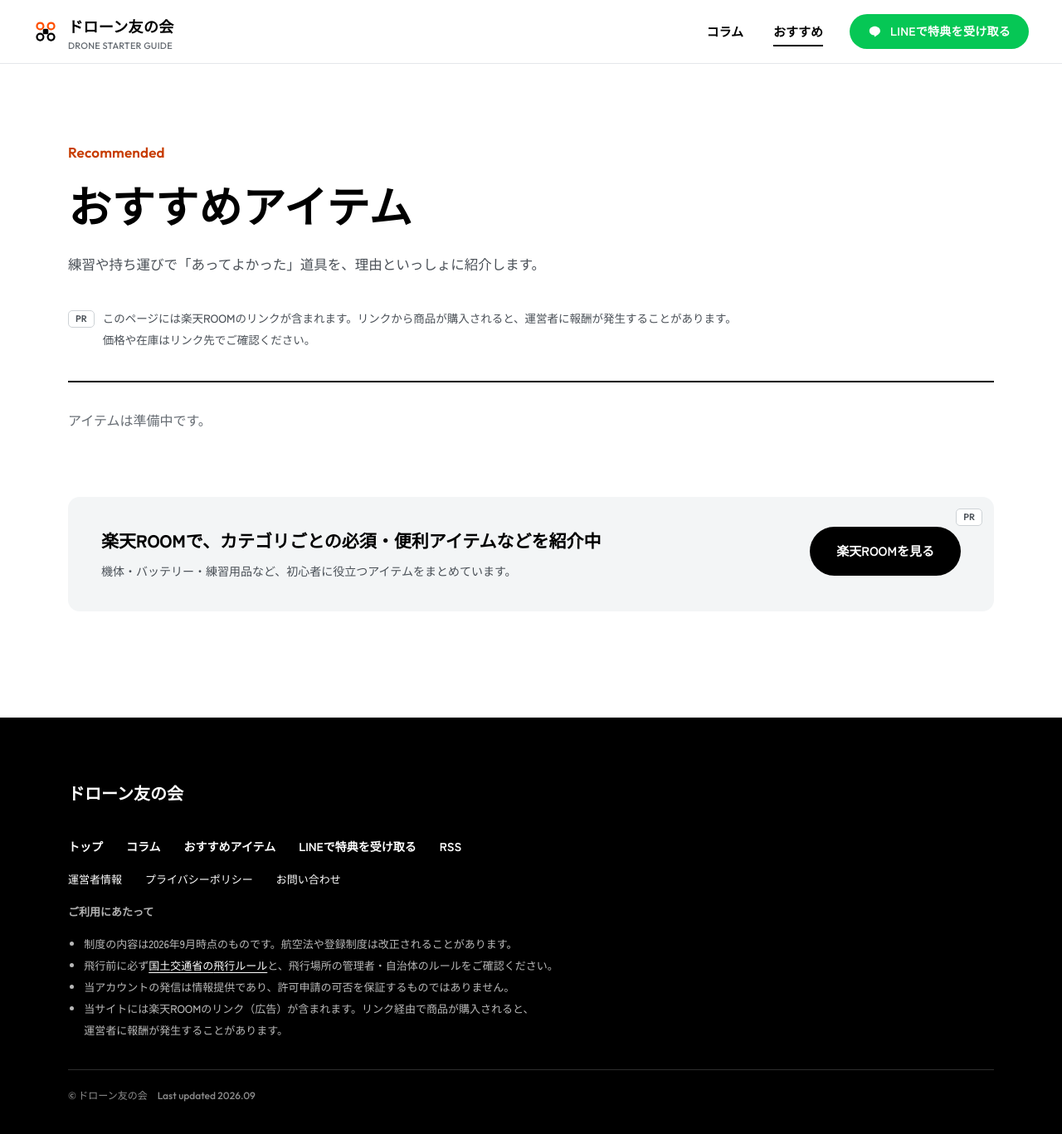
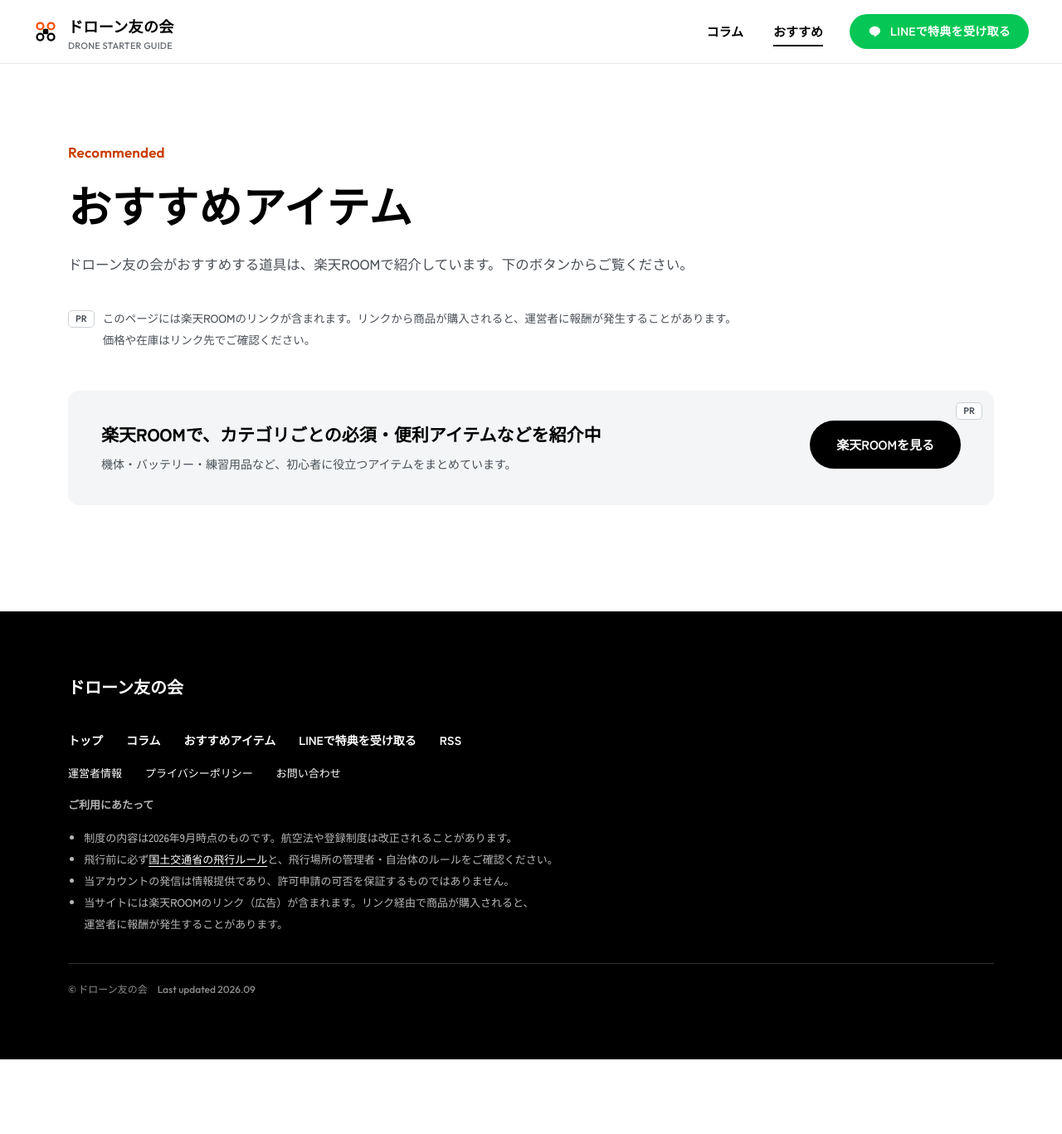
Before and after one commit to KoheiMizoguchi/drone-tomonokai, a Jekyll site: the page built from items/index.html, in a window 1280 px wide and 1400 px high. Shown: the top 1367 px of the window at 83% size. Built offline with Jekyll 4.4.1, drawn with Linux system fonts in a browser that asks for light colours.

Commit message:
おすすめアイテムページを楽天ROOMへの誘導中心にし、運営者情報に保有資格を追加
Co-Authored-By: Claude Opus 5.5 <noreply@anthropic.com>

```diff
--- a/assets/css/room.css
+++ b/assets/css/room.css
@@ -39,7 +39,8 @@
 
 /* ---- おすすめページ ---- */
 .room-group-h{font-size:clamp(20px,2.6vw,24px);margin:64px 0 20px;padding-top:22px;border-top:2px solid #000}
-.room-group-h:first-of-type{margin-top:0}
+.room-pick-h{font-size:clamp(24px,3vw,30px);margin:88px 0 8px}
+.room-pick-h+.room-group-h{margin-top:24px}
 .room-grid{display:grid;grid-template-columns:repeat(2,1fr);gap:20px}
 @media (max-width:900px){.room-grid{grid-template-columns:1fr}}
 .col-related{margin-top:56px}
--- a/items/index.html
+++ b/items/index.html
@@ -8,7 +8,7 @@ description: ドローン友の会がおすすめする、ドローン初心者
     <div class="sec-head">
       <span class="tag">Recommended</span>
       <h1 class="col-index-h">おすすめアイテム</h1>
-      <p>練習や<wbr>持ち運びで<wbr>「あってよかった」<wbr>道具を、<wbr>理由と<wbr>いっしょに<wbr>紹介します。</p>
+      <p>ドローン友の会が<wbr>おすすめする<wbr>道具は、<wbr>楽天ROOMで<wbr>紹介しています。<wbr>下の<wbr>ボタンから<wbr>ご覧ください。</p>
     </div>
 
     <p class="pr-note">
@@ -16,20 +16,20 @@ description: ドローン友の会がおすすめする、ドローン初心者
       このページには<wbr>楽天ROOMの<wbr>リンクが<wbr>含まれます。<wbr>リンクから<wbr>商品が<wbr>購入されると、<wbr>運営者に<wbr>報酬が<wbr>発生することが<wbr>あります。<wbr>価格や<wbr>在庫は<wbr>リンク先で<wbr>ご確認ください。
     </p>
 
+    {% include room-banner.html %}
+
     {%- if site.data.room_items and site.data.room_items.size > 0 %}
+    <h2 class="room-pick-h">ピックアップ</h2>
     {%- assign groups = site.data.room_items | group_by: "category" %}
     {%- for g in groups %}
-    <h2 class="room-group-h">{% if g.name != "" %}{{ g.name }}{% else %}そのほか{% endif %}</h2>
+    <h3 class="room-group-h">{% if g.name != "" %}{{ g.name }}{% else %}そのほか{% endif %}</h3>
     <div class="room-grid">
       {%- for it in g.items %}
       {% include room-item.html id=it.id %}
       {%- endfor %}
     </div>
     {%- endfor %}
-    {%- else %}
-    <p class="col-empty">アイテムは準備中です。</p>
+    <div class="col-more"><a class="btn-ghost" href="{{ site.rakuten_room_url }}" target="_blank" rel="sponsored noopener" data-room="profile-bottom">楽天ROOMで<wbr>ほかの<wbr>アイテムを<wbr>見る</a></div>
     {%- endif %}
-
-    {% include room-banner.html %}
   </div>
 </section>
```
Also changed, not shown: about.md (+1 -1 lines).
